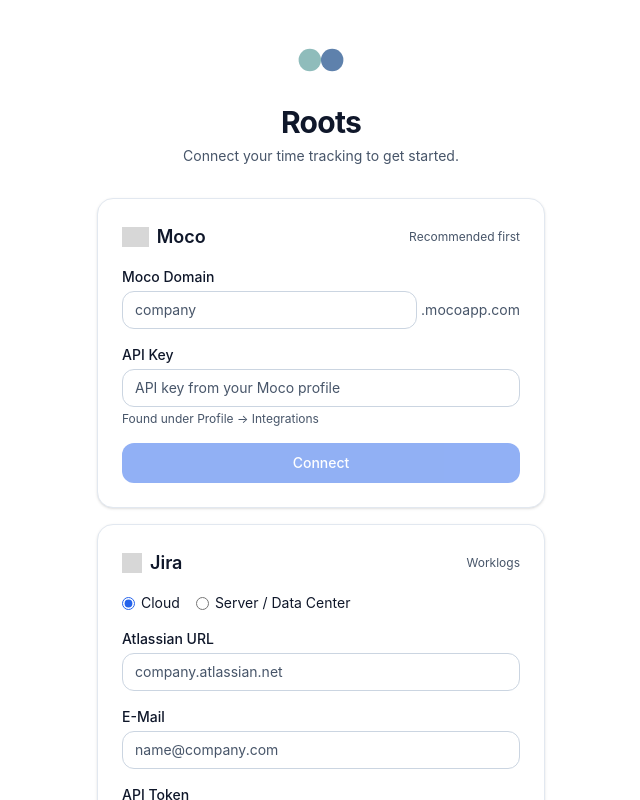
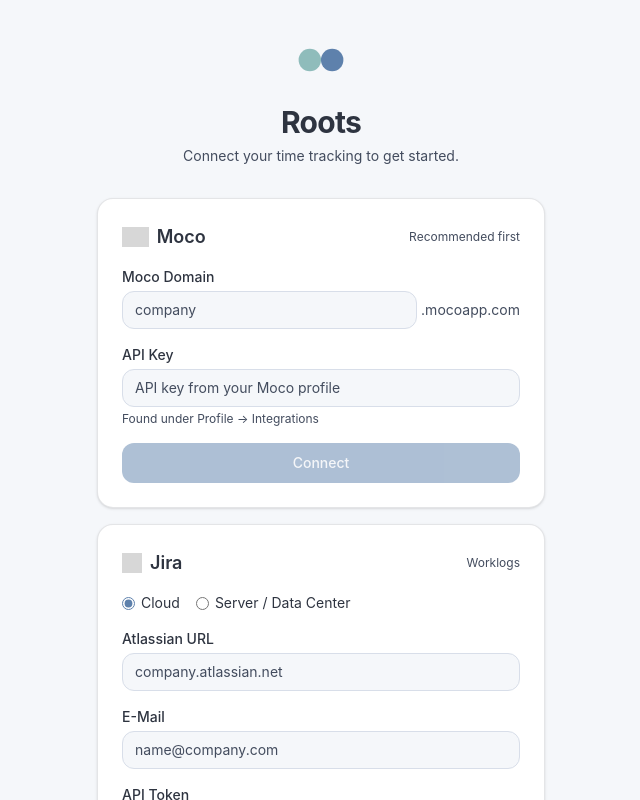
Before and after one commit to konradmichalik/roots, a Svelte app: page / in a window 1280 px wide. Shown: the top 800 px of the page, without its empty margins (319-959 px from the left). Built offline with nearby package versions, Linux system fonts and the light colour scheme; grey boxes are pictures that could not be loaded.

Commit message:
style: update global styles and theme variables

```diff
--- a/src/app.css
+++ b/src/app.css
@@ -3,74 +3,96 @@
 
 @custom-variant dark (&:is(.dark *));
 
-/* Roots Design Tokens - Light */
+/* Roots Design Tokens - Light (Nord) */
 html[data-color-mode='light'] {
   color-scheme: light;
-  --ds-text: #0f172a;
-  --ds-text-subtle: #475569;
-  --ds-text-subtlest: #94a3b8;
-  --ds-text-inverse: #ffffff;
-  --ds-text-brand: #2563eb;
-  --ds-text-danger: #dc2626;
-  --ds-text-success: #16a34a;
-  --ds-text-warning: #d97706;
-  --ds-border: #e2e8f0;
-  --ds-border-bold: #94a3b8;
-  --ds-border-focused: #3b82f6;
-  --ds-border-input: #cbd5e1;
-  --ds-surface: #ffffff;
-  --ds-surface-hovered: #f8fafc;
+  --ds-text: #2e3440;
+  --ds-text-subtle: #434c5e;
+  --ds-text-subtlest: #4c566a;
+  --ds-text-inverse: #eceff4;
+  --ds-text-brand: #5e81ac;
+  --ds-text-danger: #bf616a;
+  --ds-text-success: #7b9e64;
+  --ds-text-warning: #d08770;
+  --ds-text-discovery: #b48ead;
+  --ds-border: #2e344020;
+  --ds-border-bold: #4c566a;
+  --ds-border-focused: #88c0d0;
+  --ds-border-input: #d8dee9;
+  --ds-border-danger: #bf616a;
+  --ds-border-warning: #d08770;
+  --ds-border-success: #a3be8c;
+  --ds-surface: #f5f7fa;
+  --ds-surface-hovered: #eceff4;
   --ds-surface-raised: #ffffff;
-  --ds-surface-sunken: #f1f5f9;
+  --ds-surface-sunken: #eceff4;
   --ds-surface-overlay: #ffffff;
-  --ds-background-brand-bold: #2563eb;
-  --ds-background-brand-bold-hovered: #1d4ed8;
-  --ds-background-neutral: #f1f5f9;
-  --ds-background-neutral-hovered: #e2e8f0;
-  --ds-background-selected: #eff6ff;
-  --ds-background-danger: #fef2f2;
-  --ds-background-danger-bold: #dc2626;
-  --ds-background-success: #f0fdf4;
-  --ds-background-success-bold: #16a34a;
-  --ds-background-warning: #fffbeb;
-  --ds-background-warning-bold: #d97706;
+  --ds-background-brand-bold: #5e81ac;
+  --ds-background-brand-bold-hovered: #507396;
+  --ds-background-neutral: #2e344010;
+  --ds-background-neutral-hovered: #2e344018;
+  --ds-background-neutral-pressed: #2e344030;
+  --ds-background-selected: #e7ecf3;
+  --ds-background-danger: #f9eff0;
+  --ds-background-danger-bold: #bf616a;
+  --ds-background-danger-bold-hovered: #a9545c;
+  --ds-background-success: #f2f6ef;
+  --ds-background-success-bold: #a3be8c;
+  --ds-background-success-bold-hovered: #8faa78;
+  --ds-background-warning: #fdf9f1;
+  --ds-background-warning-bold: #ebcb8b;
+  --ds-background-discovery: #f5f0f4;
+  --ds-background-discovery-bold: #b48ead;
+  --ds-background-information: #e7ecf3;
+  --ds-background-information-bold: #5e81ac;
   --ds-background-input: #ffffff;
-  --ds-blanket: #0f172a75;
+  --ds-blanket: #2e344070;
 }
 
-/* Roots Design Tokens - Dark */
+/* Roots Design Tokens - Dark (Nord) */
 html[data-color-mode='dark'] {
   color-scheme: dark;
-  --ds-text: #e2e8f0;
-  --ds-text-subtle: #94a3b8;
-  --ds-text-subtlest: #64748b;
-  --ds-text-inverse: #0f172a;
-  --ds-text-brand: #60a5fa;
-  --ds-text-danger: #f87171;
-  --ds-text-success: #4ade80;
-  --ds-text-warning: #fbbf24;
-  --ds-border: #334155;
-  --ds-border-bold: #64748b;
-  --ds-border-focused: #3b82f6;
-  --ds-border-input: #475569;
-  --ds-surface: #0f172a;
-  --ds-surface-hovered: #1e293b;
-  --ds-surface-raised: #1e293b;
-  --ds-surface-sunken: #020617;
-  --ds-surface-overlay: #1e293b;
-  --ds-background-brand-bold: #3b82f6;
-  --ds-background-brand-bold-hovered: #60a5fa;
-  --ds-background-neutral: #1e293b;
-  --ds-background-neutral-hovered: #334155;
-  --ds-background-selected: #1e3a5f;
-  --ds-background-danger: #450a0a;
-  --ds-background-danger-bold: #f87171;
-  --ds-background-success: #052e16;
-  --ds-background-success-bold: #4ade80;
-  --ds-background-warning: #451a03;
-  --ds-background-warning-bold: #fbbf24;
-  --ds-background-input: #1e293b;
-  --ds-blanket: #00000080;
+  --ds-text: #d8dee9;
+  --ds-text-subtle: #8892a2;
+  --ds-text-subtlest: #6e7a8d;
+  --ds-text-inverse: #2e3440;
+  --ds-text-brand: #88c0d0;
+  --ds-text-danger: #bf616a;
+  --ds-text-success: #a3be8c;
+  --ds-text-warning: #ebcb8b;
+  --ds-text-discovery: #b48ead;
+  --ds-border: #d8dee920;
+  --ds-border-bold: #4c566a;
+  --ds-border-focused: #88c0d0;
+  --ds-border-input: #4c566a;
+  --ds-border-danger: #bf616a;
+  --ds-border-warning: #ebcb8b;
+  --ds-border-success: #a3be8c;
+  --ds-surface: #2e3440;
+  --ds-surface-hovered: #3b4252;
+  --ds-surface-raised: #3b4252;
+  --ds-surface-sunken: #272c36;
+  --ds-surface-overlay: #3b4252;
+  --ds-background-brand-bold: #81a1c1;
+  --ds-background-brand-bold-hovered: #88c0d0;
+  --ds-background-neutral: #d8dee914;
+  --ds-background-neutral-hovered: #d8dee920;
+  --ds-background-neutral-pressed: #d8dee930;
+  --ds-background-selected: #364455;
+  --ds-background-danger: #4a2f33;
+  --ds-background-danger-bold: #bf616a;
+  --ds-background-danger-bold-hovered: #c97b82;
+  --ds-background-success: #3a4438;
+  --ds-background-success-bold: #a3be8c;
+  --ds-background-success-bold-hovered: #b5cc9f;
+  --ds-background-warning: #443d2c;
+  --ds-background-warning-bold: #ebcb8b;
+  --ds-background-discovery: #443548;
+  --ds-background-discovery-bold: #b48ead;
+  --ds-background-information: #364455;
+  --ds-background-information-bold: #81a1c1;
+  --ds-background-input: #3b4252;
+  --ds-blanket: #2e344080;
 }
 
 /* shadcn-svelte variables mapped to Roots tokens */
@@ -94,11 +116,11 @@
   --border: var(--ds-border);
   --input: var(--ds-border-input);
   --ring: var(--ds-border-focused);
-  --chart-1: #10B981;
-  --chart-2: #3B82F6;
-  --chart-3: #8B5CF6;
-  --chart-4: #F59E0B;
-  --chart-5: #EF4444;
+  --chart-1: var(--ds-background-success-bold);
+  --chart-2: var(--ds-background-brand-bold);
+  --chart-3: var(--ds-background-discovery-bold);
+  --chart-4: var(--ds-background-warning-bold);
+  --chart-5: var(--ds-background-danger-bold);
 }
 
 @theme inline {
@@ -130,11 +152,33 @@
   --color-chart-4: var(--chart-4);
   --color-chart-5: var(--chart-5);
 
-  /* Source-specific colors */
-  --color-source-moco: #10B981;
-  --color-source-jira: #3B82F6;
-  --color-source-outlook: #8B5CF6;
-  --color-source-personio: #F59E0B;
+  /* Source-specific colors (Nord Aurora) */
+  --color-source-moco: #a3be8c;
+  --color-source-jira: #5e81ac;
+  --color-source-outlook: #b48ead;
+  --color-source-personio: #d08770;
+
+  /* Semantic colors mapped to Tailwind classes */
+  --color-success: var(--ds-background-success-bold);
+  --color-success-subtle: var(--ds-background-success);
+  --color-success-text: var(--ds-text-success);
+  --color-danger: var(--ds-background-danger-bold);
+  --color-danger-subtle: var(--ds-background-danger);
+  --color-danger-text: var(--ds-text-danger);
+  --color-warning: var(--ds-background-warning-bold);
+  --color-warning-subtle: var(--ds-background-warning);
+  --color-warning-text: var(--ds-text-warning);
+  --color-discovery: var(--ds-background-discovery-bold);
+  --color-discovery-subtle: var(--ds-background-discovery);
+  --color-discovery-text: var(--ds-text-discovery);
+  --color-information: var(--ds-background-information-bold);
+  --color-information-subtle: var(--ds-background-information);
+  --color-brand: var(--ds-background-brand-bold);
+  --color-brand-text: var(--ds-text-brand);
+  --color-brand-subtle: var(--ds-background-selected);
+  --color-border-danger: var(--ds-border-danger);
+  --color-border-warning: var(--ds-border-warning);
+  --color-border-success: var(--ds-border-success);
 }
 
 @layer base {
@@ -238,3 +282,33 @@
   );
   background-size: 16px 16px;
 }
+
+@keyframes slide-in-left {
+  from {
+    opacity: 0;
+    transform: translateX(-16px);
+  }
+  to {
+    opacity: 1;
+    transform: translateX(0);
+  }
+}
+
+.animate-slide-in-left {
+  animation: slide-in-left 0.2s ease-out;
+}
+
+@keyframes slide-in-right {
+  from {
+    opacity: 0;
+    transform: translateX(16px);
+  }
+  to {
+    opacity: 1;
+    transform: translateX(0);
+  }
+}
+
+.animate-slide-in-right {
+  animation: slide-in-right 0.2s ease-out;
+}
```
